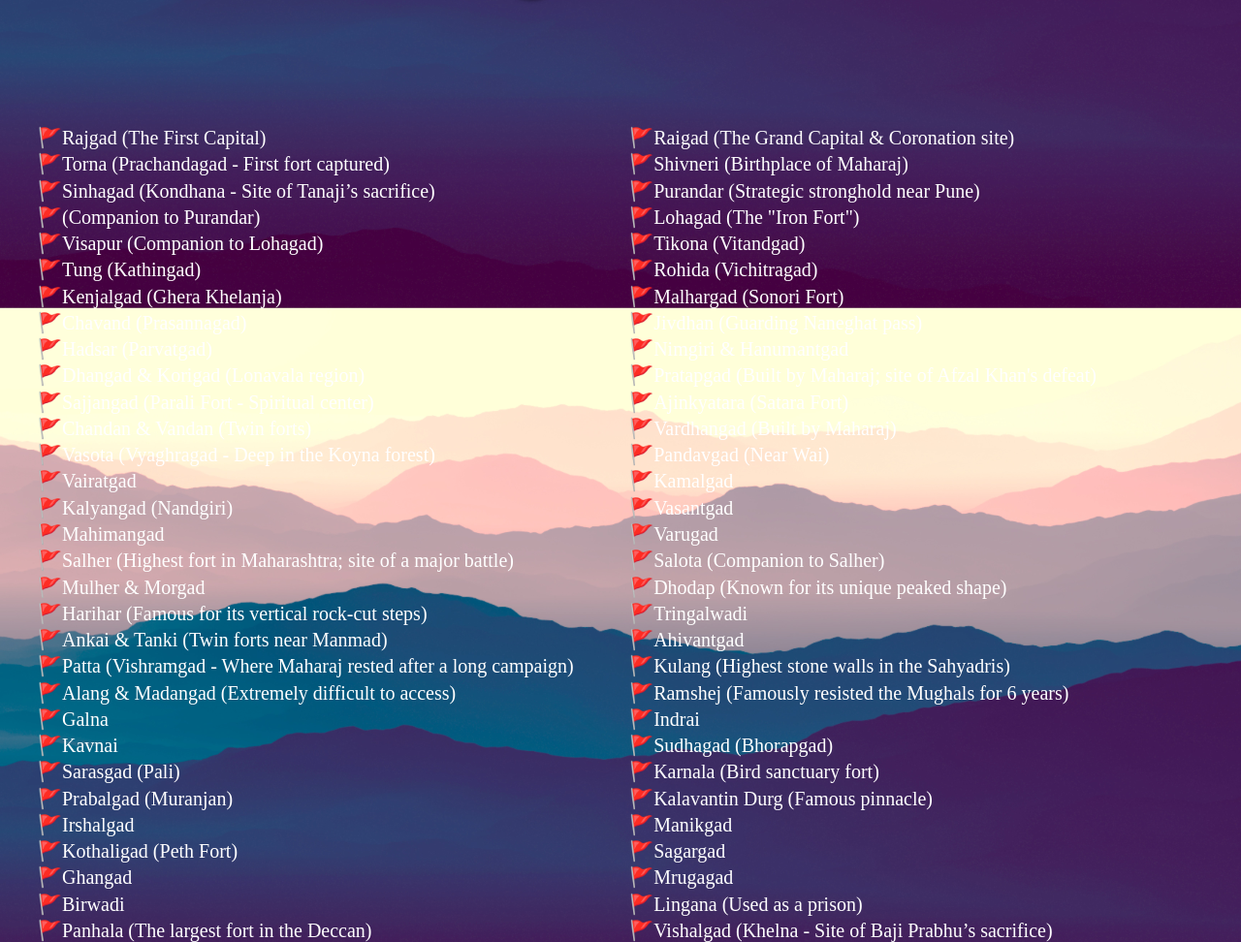
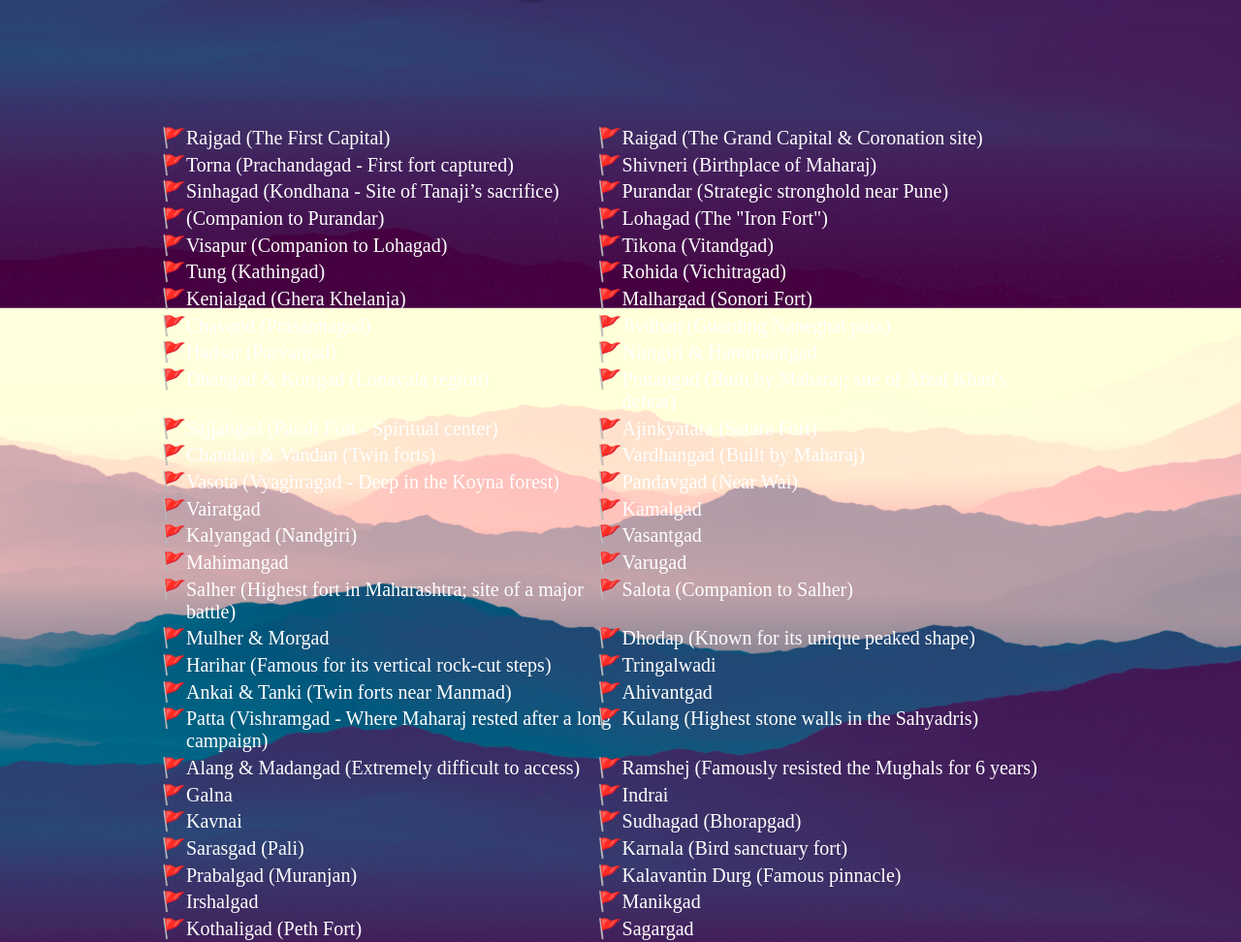
Before and after one commit to nipuntamore/nipuntamore.github.io, a plain HTML site: page giridurg.html in a window 1280 px wide. Shown: the part 482-1454 px from the top of the page at 97% size. Drawn offline with Linux system fonts and the light colour scheme.

Commit message:
Restore and update CSS styles in style.css

```diff
--- a/css/style.css
+++ b/css/style.css
@@ -199,7 +199,8 @@ footer{
     }
     font-size: 20px;
     gap: 0.35%;
-    padding-left: 5%;
+    padding-inline: 15%;
+
 
 }
 #Giri li::marker{
@@ -220,7 +221,7 @@ footer{
     font-size: 20px;
     gap: 0.35%;
     padding-left: 15%;
-
+    column-gap: 50px;
 }
 #jal li::marker{
     content: "🚩";
```
